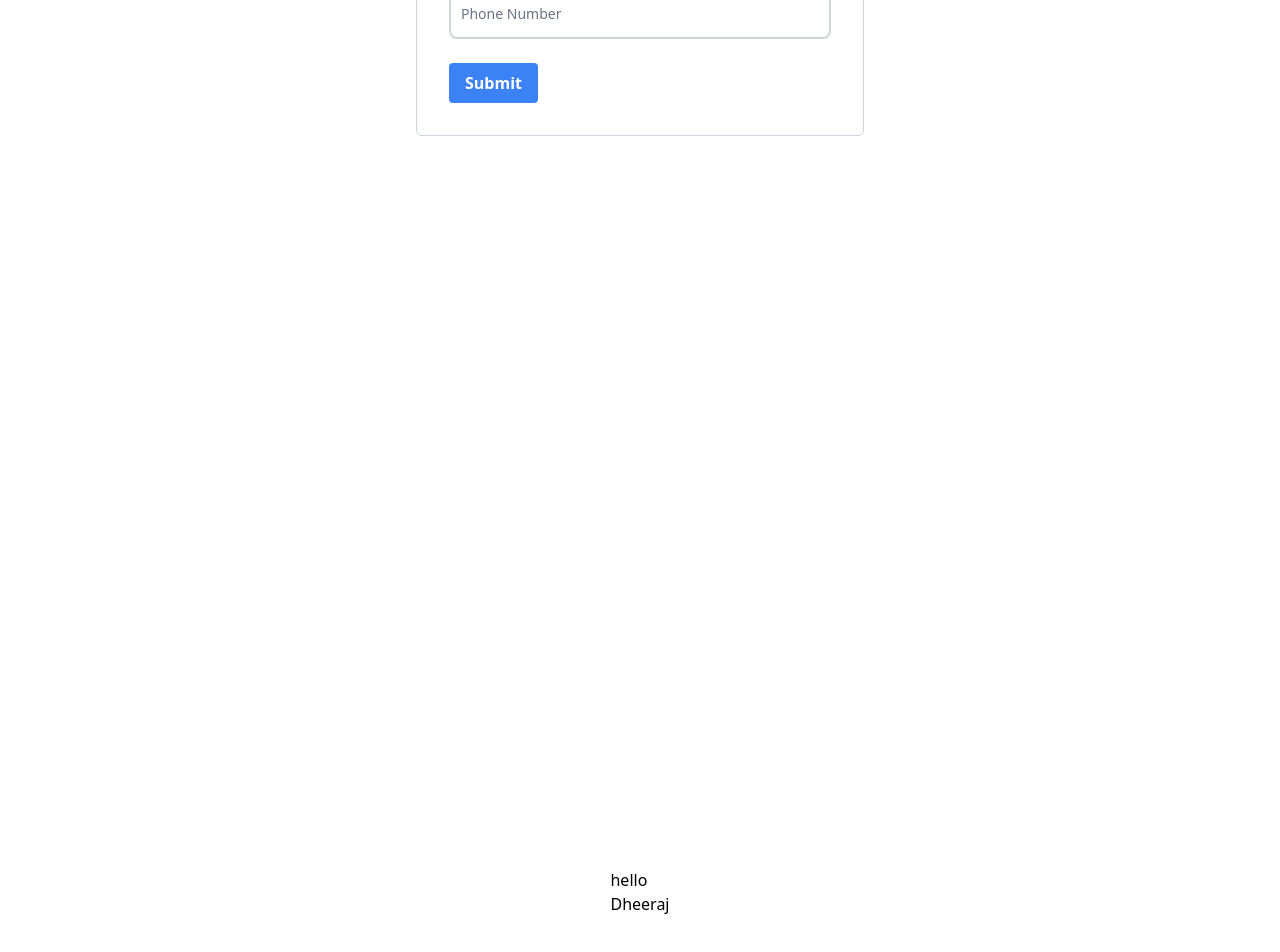
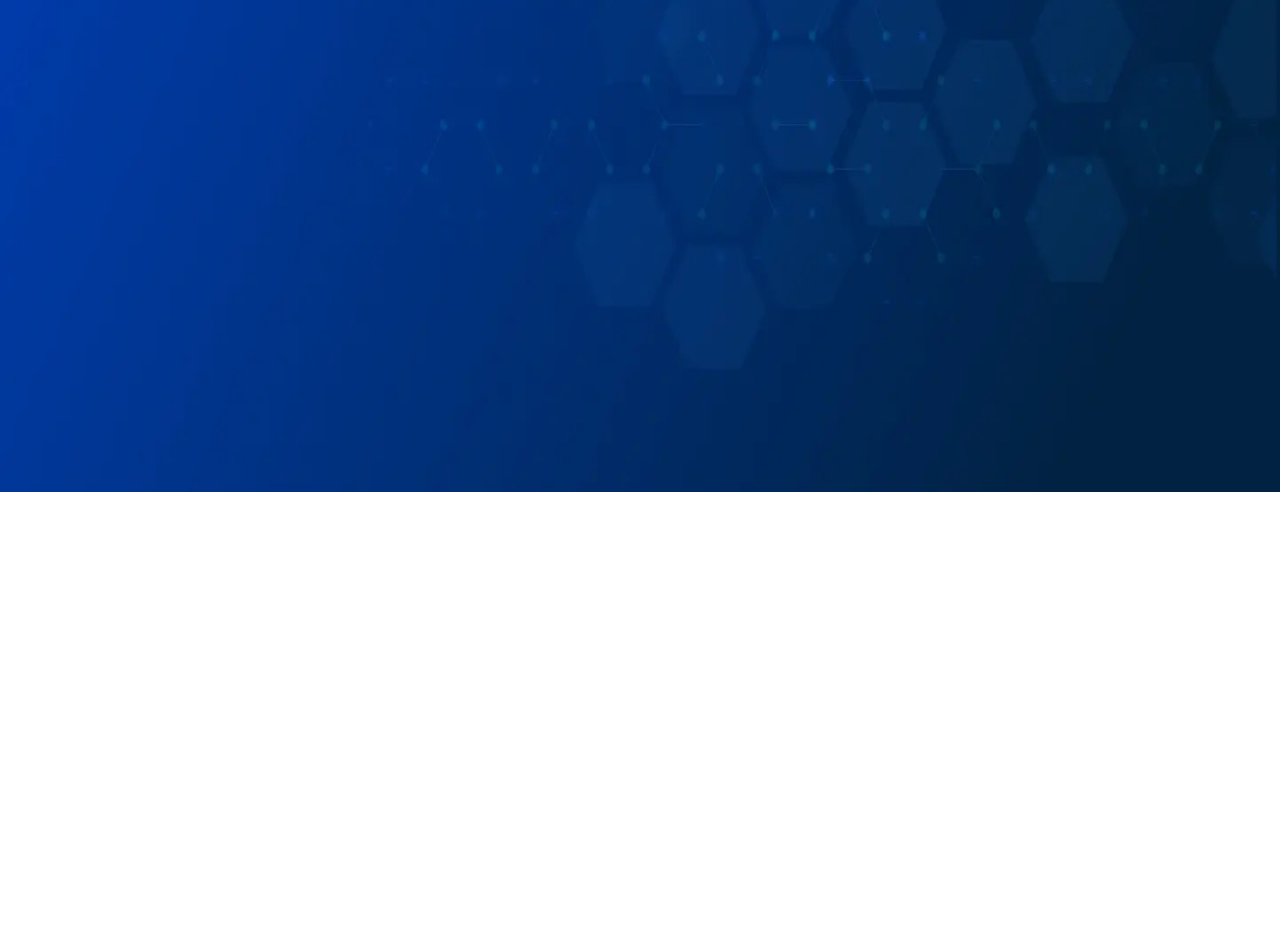
Before and after one commit to Dheeraj-S-Bhojak/YOUVA-learn, a React (Create React App) app: page / in a window 1280 px wide. Shown: the part 372-1324 px from the top of the page. After the commit the page ends 864 px from the top, so only its background shows below. Built offline with nearby package versions, Linux system fonts and the light colour scheme.

Commit message:
banner-form-added

```diff
--- a/src/App.js
+++ b/src/App.js
@@ -1,12 +1,11 @@
-import BannerForm from "./components/banner-form/banner-form.tsx";
 import NavBar from "./components/navbar/navBar.component.tsx";
-import Banner from './components/banner/banner.component.tsx';
+import Banner from "./components/banner/banner.component.tsx";
 
 const App = () => {
   return (
     <main>
       <NavBar />
-      <BannerForm />
+
       <Banner />
     </main>
   );
--- a/src/components/banner-form/banner-form.tsx
+++ b/src/components/banner-form/banner-form.tsx
@@ -2,63 +2,63 @@ import React from "react";
 
 const BannerForm: React.FC = () => {
   return (
-    <div className='min-h-screen bg-gray-60 flex flex-col '>
-      <div className='max-w-md w-full mx-auto mt-4 bg-white p-8 border rounded-md border-gray-300'>
-        <div className='text-3xl font-bold text-gray-900 mt-2 '>
+    <div className="min-h-screen bg-gray-60 flex flex-col relative">
+      <div className="max-w-md w-full mx-auto mt-4 bg-white p-8 border rounded-md border-gray-300">
+        <div className="text-3xl font-bold text-gray-900 mt-2 ">
           Lorem ipsum dolor sit amet.
         </div>
-        <div className='text-3l text-gray-400 mt-2 '>
+        <div className="text-3l text-gray-400 mt-2 ">
           Fill in the form below to get instant access
         </div>
 
-        <form action='' className='space-y-6'>
+        <form action="" className="space-y-6">
           <div>
-            <div className='relative'>
+            <div className="relative">
               <input
-                type='text'
-                id='Name'
-                className='block px-2.5 pb-2.5 py-4 my-3 w-full text-sm text-gray-900 bg-transparent rounded-lg border-2 border-gray-300 appearance-none dark:text-white dark:border-gray-600 dark:focus:border-blue-500 focus:outline-none focus:ring-0 focus:border-blue-600 peer'
-                placeholder=' '
+                type="text"
+                id="Name"
+                className="block px-2.5 pb-2.5 py-4 my-3 w-full text-sm text-gray-900 bg-transparent rounded-lg border-2 border-gray-300 appearance-none dark:text-white dark:border-gray-600 dark:focus:border-blue-500 focus:outline-none focus:ring-0 focus:border-blue-600 peer"
+                placeholder=" "
                 required
               />
               <label
-                htmlFor='Name'
-                className='absolute text-sm text-gray-500 dark:text-gray-400 duration-300 transform -translate-y-4 scale-75 top-2 z-10 origin-[0] bg-white dark:bg-gray-900 px-2 peer-focus:px-2 peer-focus:text-blue-600 peer-focus:dark:text-blue-500 peer-placeholder-shown:scale-100 peer-placeholder-shown:-translate-y-1/2 peer-placeholder-shown:top-1/2 peer-focus:top-2 peer-focus:scale-75 peer-focus:-translate-y-4 left-1'
+                htmlFor="Name"
+                className="absolute text-sm text-gray-500 dark:text-gray-400 duration-300 transform -translate-y-4 scale-75 top-2 z-10 origin-[0] bg-white dark:bg-gray-900 px-2 peer-focus:px-2 peer-focus:text-blue-600 peer-focus:dark:text-blue-500 peer-placeholder-shown:scale-100 peer-placeholder-shown:-translate-y-1/2 peer-placeholder-shown:top-1/2 peer-focus:top-2 peer-focus:scale-75 peer-focus:-translate-y-4 left-1"
               >
                 Name
               </label>
             </div>
-            <div className='relative'>
+            <div className="relative">
               <input
-                type='email'
-                id='Email'
-                className='block px-2.5 pb-2.5 pt-4 my-3 w-full text-sm text-gray-900 bg-transparent rounded-lg border-2 border-gray-300 appearance-none dark:text-white dark:border-gray-600 dark:focus:border-blue-500 focus:outline-none focus:ring-0 focus:border-blue-600 peer'
-                placeholder=' '
+                type="email"
+                id="Email"
+                className="block px-2.5 pb-2.5 pt-4 my-3 w-full text-sm text-gray-900 bg-transparent rounded-lg border-2 border-gray-300 appearance-none dark:text-white dark:border-gray-600 dark:focus:border-blue-500 focus:outline-none focus:ring-0 focus:border-blue-600 peer"
+                placeholder=" "
                 required
               />
               <label
-                htmlFor='Email'
-                className='absolute text-sm text-gray-500 dark:text-gray-400 duration-300 transform -translate-y-4 scale-75 top-2 z-10 origin-[0] bg-white dark:bg-gray-900 px-2 peer-focus:px-2 peer-focus:text-blue-600 peer-focus:dark:text-blue-500 peer-placeholder-shown:scale-100 peer-placeholder-shown:-translate-y-1/2 peer-placeholder-shown:top-1/2 peer-focus:top-2 peer-focus:scale-75 peer-focus:-translate-y-4 left-1'
+                htmlFor="Email"
+                className="absolute text-sm text-gray-500 dark:text-gray-400 duration-300 transform -translate-y-4 scale-75 top-2 z-10 origin-[0] bg-white dark:bg-gray-900 px-2 peer-focus:px-2 peer-focus:text-blue-600 peer-focus:dark:text-blue-500 peer-placeholder-shown:scale-100 peer-placeholder-shown:-translate-y-1/2 peer-placeholder-shown:top-1/2 peer-focus:top-2 peer-focus:scale-75 peer-focus:-translate-y-4 left-1"
               >
                 Email
               </label>
             </div>
-            <div className='relative'>
+            <div className="relative">
               <input
-                type='tel'
-                id='Phone_Number'
-                className='block px-2.5 pb-2.5 pt-4 w-full text-sm text-gray-900 bg-transparent rounded-lg border-2 border-gray-300 appearance-none dark:text-white dark:border-gray-600 dark:focus:border-blue-500 focus:outline-none focus:ring-0 focus:border-blue-600 peer'
-                placeholder=' '
+                type="tel"
+                id="Phone_Number"
+                className="block px-2.5 pb-2.5 pt-4 w-full text-sm text-gray-900 bg-transparent rounded-lg border-2 border-gray-300 appearance-none dark:text-white dark:border-gray-600 dark:focus:border-blue-500 focus:outline-none focus:ring-0 focus:border-blue-600 peer"
+                placeholder=" "
                 required
               />
               <label
-                htmlFor='Phone_Number'
-                className='absolute text-sm text-gray-500 dark:text-gray-400 duration-300 transform -translate-y-4 scale-75 top-2 z-10 origin-[0] bg-white dark:bg-gray-900 px-2 peer-focus:px-2 peer-focus:text-blue-600 peer-focus:dark:text-blue-500 peer-placeholder-shown:scale-100 peer-placeholder-shown:-translate-y-1/2 peer-placeholder-shown:top-1/2 peer-focus:top-2 peer-focus:scale-75 peer-focus:-translate-y-4 left-1'
+                htmlFor="Phone_Number"
+                className="absolute text-sm text-gray-500 dark:text-gray-400 duration-300 transform -translate-y-4 scale-75 top-2 z-10 origin-[0] bg-white dark:bg-gray-900 px-2 peer-focus:px-2 peer-focus:text-blue-600 peer-focus:dark:text-blue-500 peer-placeholder-shown:scale-100 peer-placeholder-shown:-translate-y-1/2 peer-placeholder-shown:top-1/2 peer-focus:top-2 peer-focus:scale-75 peer-focus:-translate-y-4 left-1"
               >
                 Phone Number
               </label>
             </div>
-            <button className='bg-blue-500 hover:bg-green-700 text-white font-bold py-2 mt-6 px-4 rounded'>
+            <button className="bg-blue-500 hover:bg-green-700 text-white font-bold py-2 mt-6 px-4 rounded">
               Submit
             </button>
           </div>
--- a/src/components/banner/banner.component.tsx
+++ b/src/components/banner/banner.component.tsx
@@ -1,15 +1,16 @@
 import React from "react";
+import bannerImage from "../../images/banner.jpg";
 
 const Banner: React.FC = () => {
   return (
     <>
-      <div className='w-full h-screen flex flex-col justify-between'>
-        <div className='grid md:grid-col-2 max-w-[1240px] m-auto'>
-          <div>
-            <p>hello</p>
-            <h1>Dheeraj</h1>
-          </div>
-        </div>
+      <div>
+        <img
+          src={bannerImage}
+          className="w-full h-screen absolute"
+          alt="bannerImage"
+        />
+        <div></div>
       </div>
     </>
   );
```
Also changed, not shown: src/images/banner.jpg (added).
